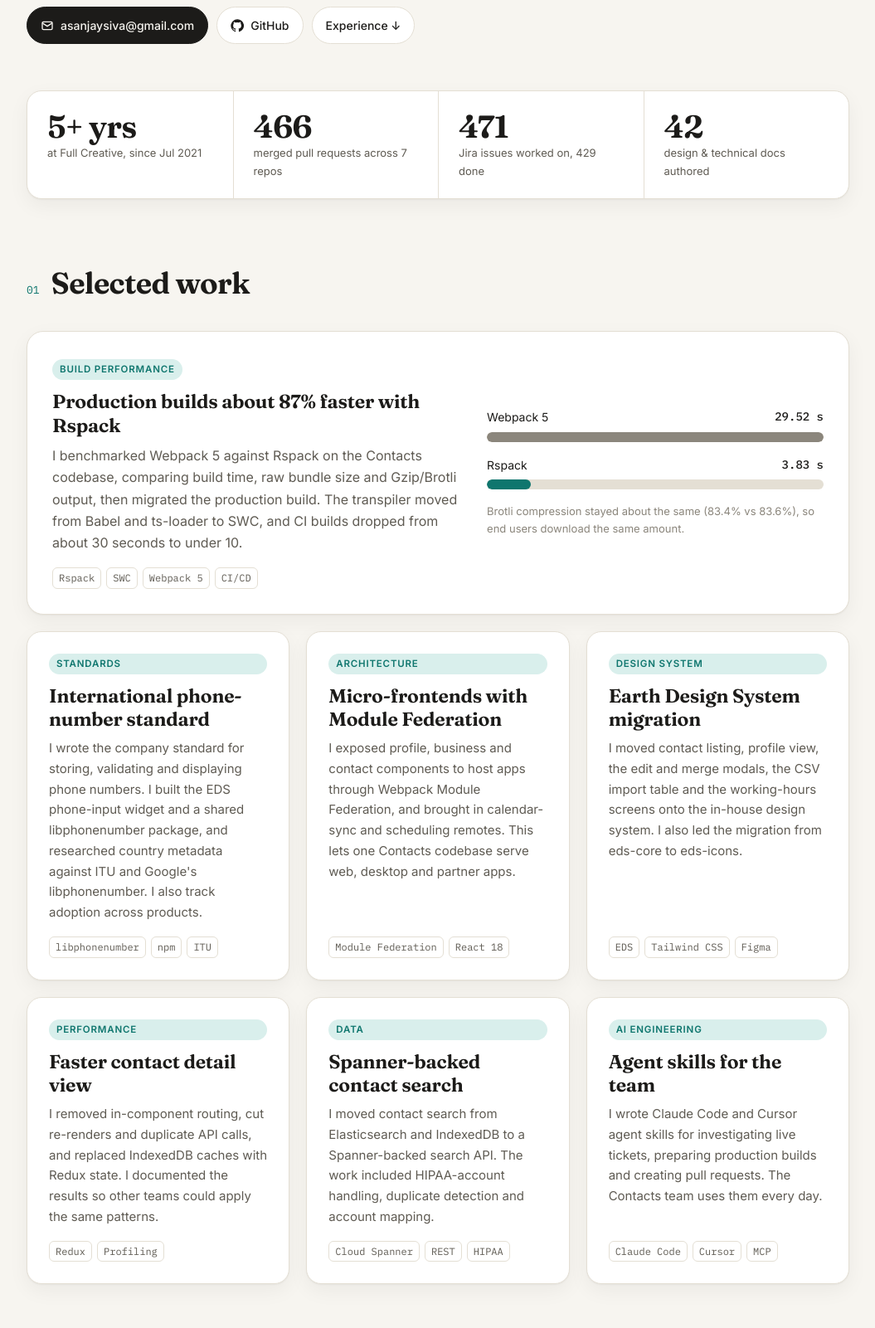
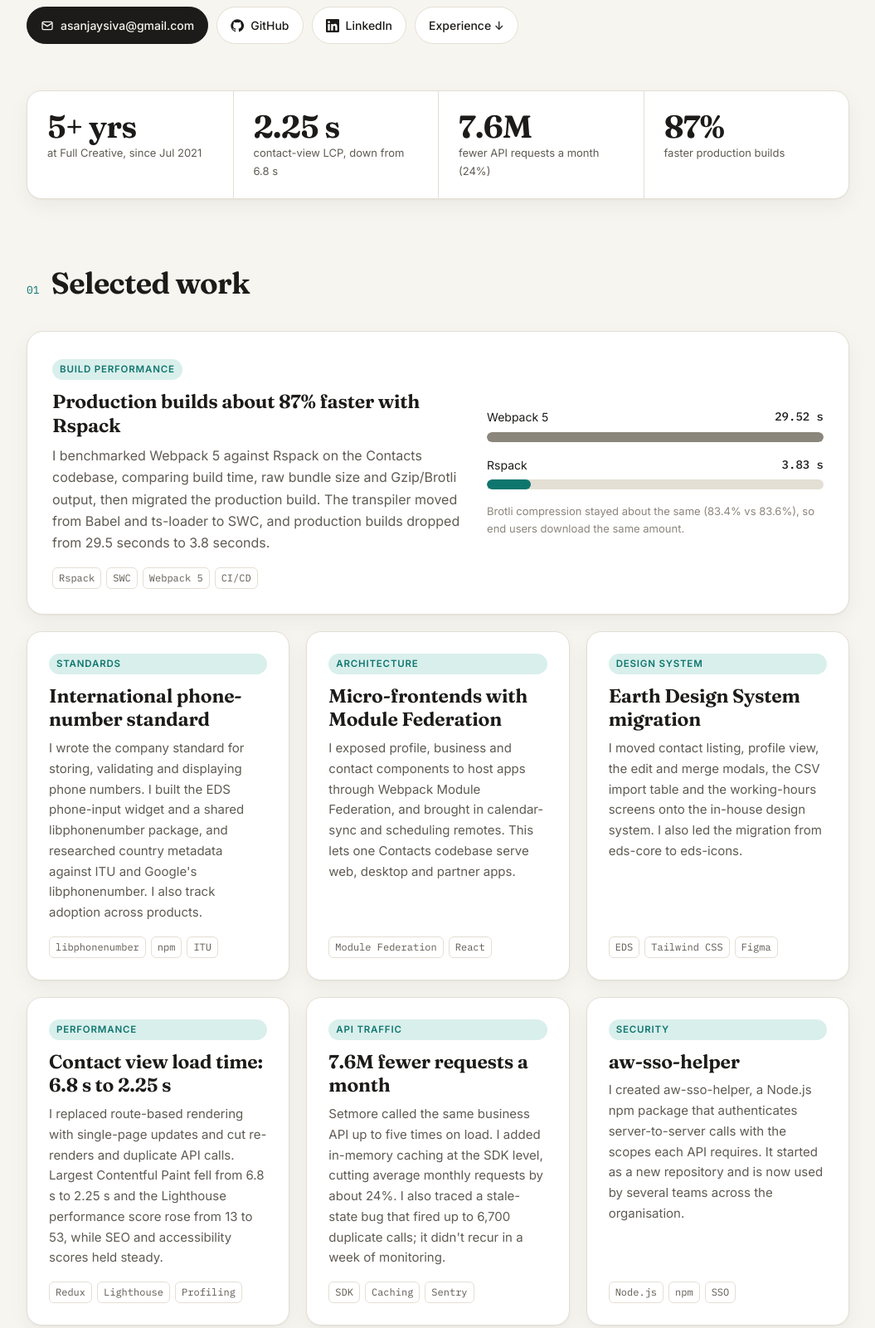
Before and after one commit to Sanjay-Ashwin-Muthaiya/Sanjay-Ashwin-Muthaiya.github.io, a plain HTML site: page index.html in a window 1280 px wide. Shown: the part 480-2081 px from the top of the page at 83% size, without its empty margins (112-1167 px from the left). Drawn offline with Linux system fonts and the light colour scheme.

Commit message:
Add impact metrics, aw-sso-helper and LinkedIn to portfolio
Co-Authored-By: Claude Opus 5.5 <noreply@anthropic.com>

```diff
--- a/index.html
+++ b/index.html
@@ -192,15 +192,18 @@ footer{padding:28px 0 40px;font-size:13px;color:var(--faint);display:flex;justif
       <a class="btn" href="https://github.com/Sanjay-Ashwin-Muthaiya" target="_blank" rel="noopener">
         <svg viewBox="0 0 24 24" fill="currentColor"><path d="M12 .5a11.5 11.5 0 0 0-3.64 22.41c.58.1.79-.25.79-.56v-2c-3.2.7-3.88-1.37-3.88-1.37-.52-1.33-1.28-1.69-1.28-1.69-1.05-.71.08-.7.08-.7 1.16.08 1.77 1.19 1.77 1.19 1.03 1.77 2.7 1.26 3.36.96.1-.75.4-1.26.73-1.55-2.55-.29-5.24-1.28-5.24-5.69 0-1.26.45-2.29 1.19-3.1-.12-.29-.52-1.46.11-3.05 0 0 .97-.31 3.17 1.18a11 11 0 0 1 5.78 0c2.2-1.49 3.17-1.18 3.17-1.18.63 1.59.23 2.76.11 3.05.74.81 1.19 1.84 1.19 3.1 0 4.42-2.7 5.39-5.26 5.68.41.36.78 1.06.78 2.14v3.17c0 .31.21.67.8.56A11.5 11.5 0 0 0 12 .5Z"/></svg>
         GitHub</a>
+      <a class="btn" href="https://www.linkedin.com/in/sanjay-ashwin-muthaiya-3312991b2/" target="_blank" rel="noopener">
+        <svg viewBox="0 0 24 24" fill="currentColor"><path d="M20.45 20.45h-3.56v-5.57c0-1.33-.02-3.04-1.85-3.04-1.85 0-2.14 1.45-2.14 2.94v5.67H9.34V9h3.42v1.56h.05c.48-.9 1.64-1.85 3.37-1.85 3.6 0 4.27 2.37 4.27 5.46v6.28ZM5.34 7.43a2.06 2.06 0 1 1 0-4.13 2.06 2.06 0 0 1 0 4.13ZM7.12 20.45H3.56V9h3.56v11.45ZM22.22 0H1.77C.79 0 0 .77 0 1.73v20.54C0 23.23.79 24 1.77 24h20.45c.98 0 1.78-.77 1.78-1.73V1.73C24 .77 23.2 0 22.22 0Z"/></svg>
+        LinkedIn</a>
       <a class="btn" href="#experience">Experience ↓</a>
     </div>
   </header>
 
   <div class="stats" role="list">
     <div class="stat" role="listitem"><div class="n">5+ yrs</div><div class="l">at Full Creative, since Jul 2021</div></div>
-    <div class="stat" role="listitem"><div class="n">466</div><div class="l">merged pull requests across 7 repos</div></div>
-    <div class="stat" role="listitem"><div class="n">471</div><div class="l">Jira issues worked on, 429 done</div></div>
-    <div class="stat" role="listitem"><div class="n">42</div><div class="l">design &amp; technical docs authored</div></div>
+    <div class="stat" role="listitem"><div class="n">2.25 s</div><div class="l">contact-view LCP, down from 6.8 s</div></div>
+    <div class="stat" role="listitem"><div class="n">7.6M</div><div class="l">fewer API requests a month (24%)</div></div>
+    <div class="stat" role="listitem"><div class="n">87%</div><div class="l">faster production builds</div></div>
   </div>
 
   <section id="work">
@@ -210,7 +213,7 @@ footer{padding:28px 0 40px;font-size:13px;color:var(--faint);display:flex;justif
       <div>
         <span class="tag">Build performance</span>
         <h3>Production builds about 87% faster with Rspack</h3>
-        <p>I benchmarked Webpack 5 against Rspack on the Contacts codebase, comparing build time, raw bundle size and Gzip/Brotli output, then migrated the production build. The transpiler moved from Babel and ts-loader to SWC, and CI builds dropped from about 30 seconds to under 10.</p>
+        <p>I benchmarked Webpack 5 against Rspack on the Contacts codebase, comparing build time, raw bundle size and Gzip/Brotli output, then migrated the production build. The transpiler moved from Babel and ts-loader to SWC, and production builds dropped from 29.5 seconds to 3.8 seconds.</p>
         <div class="chips"><span class="chip">Rspack</span><span class="chip">SWC</span><span class="chip">Webpack 5</span><span class="chip">CI/CD</span></div>
       </div>
       <div class="compare" aria-label="Production build time comparison">
@@ -237,7 +240,7 @@ footer{padding:28px 0 40px;font-size:13px;color:var(--faint);display:flex;justif
         <span class="tag">Architecture</span>
         <h3>Micro-frontends with Module Federation</h3>
         <p>I exposed profile, business and contact components to host apps through Webpack Module Federation, and brought in calendar-sync and scheduling remotes. This lets one Contacts codebase serve web, desktop and partner apps.</p>
-        <div class="chips"><span class="chip">Module Federation</span><span class="chip">React 18</span></div>
+        <div class="chips"><span class="chip">Module Federation</span><span class="chip">React</span></div>
       </article>
       <article class="card">
         <span class="tag">Design system</span>
@@ -247,21 +250,21 @@ footer{padding:28px 0 40px;font-size:13px;color:var(--faint);display:flex;justif
       </article>
       <article class="card">
         <span class="tag">Performance</span>
-        <h3>Faster contact detail view</h3>
-        <p>I removed in-component routing, cut re-renders and duplicate API calls, and replaced IndexedDB caches with Redux state. I documented the results so other teams could apply the same patterns.</p>
-        <div class="chips"><span class="chip">Redux</span><span class="chip">Profiling</span></div>
+        <h3>Contact view load time: 6.8 s to 2.25 s</h3>
+        <p>I replaced route-based rendering with single-page updates and cut re-renders and duplicate API calls. Largest Contentful Paint fell from 6.8 s to 2.25 s and the Lighthouse performance score rose from 13 to 53, while SEO and accessibility scores held steady.</p>
+        <div class="chips"><span class="chip">Redux</span><span class="chip">Lighthouse</span><span class="chip">Profiling</span></div>
       </article>
       <article class="card">
-        <span class="tag">Data</span>
-        <h3>Spanner-backed contact search</h3>
-        <p>I moved contact search from Elasticsearch and IndexedDB to a Spanner-backed search API. The work included HIPAA-account handling, duplicate detection and account mapping.</p>
-        <div class="chips"><span class="chip">Cloud Spanner</span><span class="chip">REST</span><span class="chip">HIPAA</span></div>
+        <span class="tag">API traffic</span>
+        <h3>7.6M fewer requests a month</h3>
+        <p>Setmore called the same business API up to five times on load. I added in-memory caching at the SDK level, cutting average monthly requests by about 24%. I also traced a stale-state bug that fired up to 6,700 duplicate calls; it didn't recur in a week of monitoring.</p>
+        <div class="chips"><span class="chip">SDK</span><span class="chip">Caching</span><span class="chip">Sentry</span></div>
       </article>
       <article class="card">
-        <span class="tag">AI engineering</span>
-        <h3>Agent skills for the team</h3>
-        <p>I wrote Claude Code and Cursor agent skills for investigating live tickets, preparing production builds and creating pull requests. The Contacts team uses them every day.</p>
-        <div class="chips"><span class="chip">Claude Code</span><span class="chip">Cursor</span><span class="chip">MCP</span></div>
+        <span class="tag">Security</span>
+        <h3>aw-sso-helper</h3>
+        <p>I created aw-sso-helper, a Node.js npm package that authenticates server-to-server calls with the scopes each API requires. It started as a new repository and is now used by several teams across the organisation.</p>
+        <div class="chips"><span class="chip">Node.js</span><span class="chip">npm</span><span class="chip">SSO</span></div>
       </article>
     </div>
   </section>
@@ -276,8 +279,11 @@ footer{padding:28px 0 40px;font-size:13px;color:var(--faint);display:flex;justif
         <ul>
           <li>I own the <b>Contacts micro-frontend</b>, which runs inside Setmore, AnywhereWorks and answering-service apps. I've merged <b>401 PRs</b> to the component and <b>31</b> to the companion Contacts SDK.</li>
           <li>Built shared libraries (<b>aw-utility, business utilities</b>): an avatar standard and React avatar component, a phone component, and country and currency lists. I also moved them from npm to pnpm and automated publishing.</li>
+          <li>Cut contact-view load time from <b>6.8 s to 2.25 s</b>, removed about <b>7.6M redundant API requests a month</b>, and made production builds <b>87% faster</b> with Rspack.</li>
+          <li>Created <b>aw-sso-helper</b>, an npm package for scoped server-to-server authentication used by several teams.</li>
           <li>Introduced <b>Playwright</b> component tests using the Page Object Model and added E2E automation. Moved deployment to <b>Cloud Run</b>.</li>
-          <li>Hardened security and compliance: role-based permissions, HIPAA/FHIR data flows, cross-account restrictions, dependency vulnerability upgrades, Sentry tracing and SonarQube clean-up.</li>
+          <li>Hardened security and compliance: role-based permissions, HIPAA/FHIR data flows, cross-account restrictions, dependency vulnerability upgrades and Sentry tracing. Cleared <b>131 SonarQube issues</b> after the 10.3 upgrade.</li>
+          <li>Wrote Claude Code and Cursor agent skills for live-ticket investigation, production build preparation and pull requests, used daily by the Contacts team.</li>
           <li>Ran code-review sessions and wrote a "React Component – Expected Standards" guide for the team. I was also postmortem owner for a production incident.</li>
         </ul>
       </div>
@@ -288,8 +294,9 @@ footer{padding:28px 0 40px;font-size:13px;color:var(--faint);display:flex;justif
         <ul>
           <li>Built campaign features for the <b>ChatSupport</b> live-chat platform: running campaigns from the dashboard, storing delivery events, detailed campaign statistics, unsubscribe filtering and webhooks.</li>
           <li>Added <b>rate limiting</b> to password-reset emails, automated campaign APIs and widget traffic.</li>
-          <li>Built the <b>ChatSupport ↔ AnywhereWorks Connect</b> integration (incoming-chat pop-ups, presence, overflow routing), fixed multi-agent routing bugs and upgraded it to <b>React 18</b>.</li>
-          <li>Contributed to the <b>RTM SDK</b>: Secret Manager integration, full auth, trace-ID logging and an SSO JavaScript helper.</li>
+          <li>Built the <b>ChatSupport ↔ AnywhereWorks Connect</b> integration (incoming-chat pop-ups, presence, overflow routing), fixed multi-agent routing bugs and upgraded its <b>React</b> version.</li>
+          <li>Built <b>Node.js WebSocket</b> services for real-time visitor-to-staff chat, and Java APIs for widget settings and chat routing.</li>
+          <li>Contributed to the <b>RTM SDK</b>: Secret Manager integration, full auth and trace-ID logging.</li>
         </ul>
       </div>
     </div>
@@ -299,7 +306,7 @@ footer{padding:28px 0 40px;font-size:13px;color:var(--faint);display:flex;justif
     <div class="sec-head"><span class="num mono">03</span><h2>By the numbers</h2></div>
     <div class="two">
       <div class="panel">
-        <h3>Merged PRs by repository</h3>
+        <h3>Merged PRs by repository · 466 total</h3>
         <div class="hbar"><span class="name">Contacts component</span><div class="track"><div class="fill" style="width:100%"></div></div><span class="val">401</span></div>
         <div class="hbar"><span class="name">Contacts SDK</span><div class="track"><div class="fill" style="width:7.7%"></div></div><span class="val">31</span></div>
         <div class="hbar"><span class="name">AW utility</span><div class="track"><div class="fill" style="width:4.5%"></div></div><span class="val">18</span></div>
@@ -316,7 +323,7 @@ footer{padding:28px 0 40px;font-size:13px;color:var(--faint);display:flex;justif
           <div class="col"><span class="v">141</span><div class="bar" style="height:75%"></div><span class="y">2025</span></div>
           <div class="col"><span class="v">189</span><div class="bar" style="height:100%"></div><span class="y">2026*</span></div>
         </div>
-        <div class="foot">*2026 runs to mid-November. Earlier ChatSupport work was tracked in Jira, not in these repositories.</div>
+        <div class="foot">*2026 runs to mid-November. Earlier ChatSupport work was tracked in Jira, not in these repositories. Overall: 471 Jira issues and 42 design and technical docs.</div>
       </div>
     </div>
   </section>
@@ -325,9 +332,9 @@ footer{padding:28px 0 40px;font-size:13px;color:var(--faint);display:flex;justif
     <div class="sec-head"><span class="num mono">04</span><h2>Skills</h2></div>
     <div class="skills">
       <div class="skill"><h3>Languages</h3><p>TypeScript, JavaScript (ES2020+), HTML5, CSS3, Python</p></div>
-      <div class="skill"><h3>Frontend</h3><p>React 18, Redux, Module Federation micro-frontends, Web Workers, IndexedDB, PWA, accessible UI</p></div>
+      <div class="skill"><h3>Frontend</h3><p>React, Redux, Module Federation micro-frontends, Web Workers, IndexedDB, PWA, accessible UI</p></div>
       <div class="skill"><h3>Design systems</h3><p>EDS adoption, reusable component libraries, npm publishing, pnpm workspaces and monorepos</p></div>
-      <div class="skill"><h3>Build &amp; cloud</h3><p>Rspack, Webpack, CI/CD, Google Cloud (Cloud Run, Storage, App Engine, Spanner), Elasticsearch</p></div>
+      <div class="skill"><h3>Build &amp; cloud</h3><p>Rspack, Webpack, CI/CD, Google Cloud (Cloud Run, Storage, App Engine)</p></div>
       <div class="skill"><h3>Quality</h3><p>Playwright component &amp; E2E tests, SonarQube, Sentry, analytics instrumentation</p></div>
       <div class="skill"><h3>Ways of working</h3><p>Agile/Scrum, DACI decisions, incident postmortems, code review, Claude Code and Cursor agent skills</p></div>
     </div>
@@ -354,7 +361,8 @@ footer{padding:28px 0 40px;font-size:13px;color:var(--faint);display:flex;justif
     <div class="sec-head"><span class="num mono">06</span><h2>Education</h2></div>
     <div class="panel">
       <h3 style="margin-bottom:6px">2014 — 2018</h3>
-      <div class="serif" style="font-size:22px;font-weight:650">KPR Institute of Engineering and Technology</div>
+      <div class="serif" style="font-size:22px;font-weight:650">Bachelor of Engineering, Computer Science and Engineering</div>
+      <div>KPR Institute of Engineering and Technology</div>
       <div style="color:var(--muted)">Coimbatore, Tamil Nadu</div>
     </div>
   </section>
@@ -364,6 +372,7 @@ footer{padding:28px 0 40px;font-size:13px;color:var(--faint);display:flex;justif
     <p>I'm interested in front-end platform, design-system and developer-experience roles. Email is the fastest way to reach me.</p>
     <div class="links">
       <a class="btn primary" href="mailto:asanjaysiva@gmail.com">Email me</a>
+      <a class="btn" href="https://www.linkedin.com/in/sanjay-ashwin-muthaiya-3312991b2/" target="_blank" rel="noopener">LinkedIn</a>
       <a class="btn" href="https://github.com/Sanjay-Ashwin-Muthaiya" target="_blank" rel="noopener">GitHub</a>
     </div>
   </div>
```
